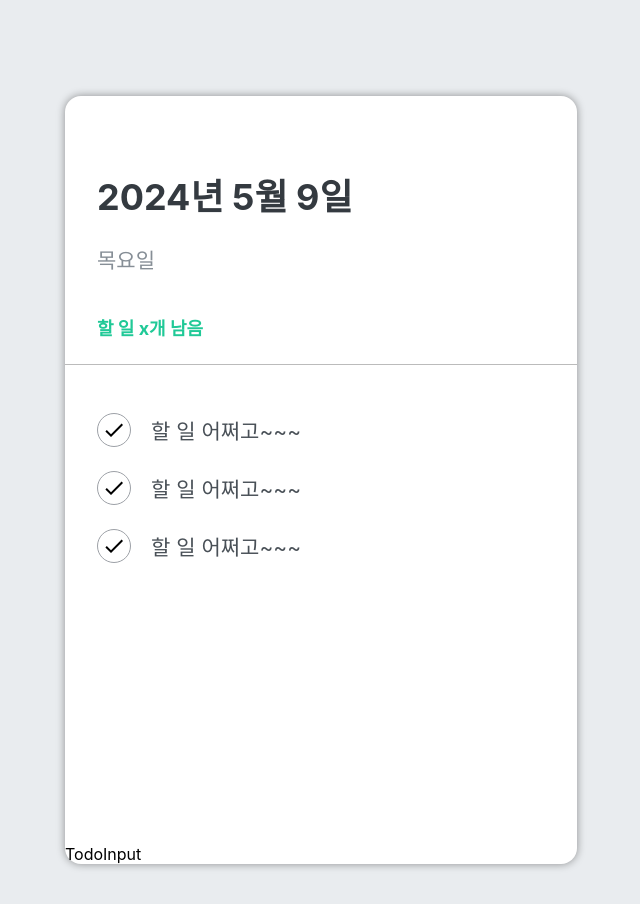
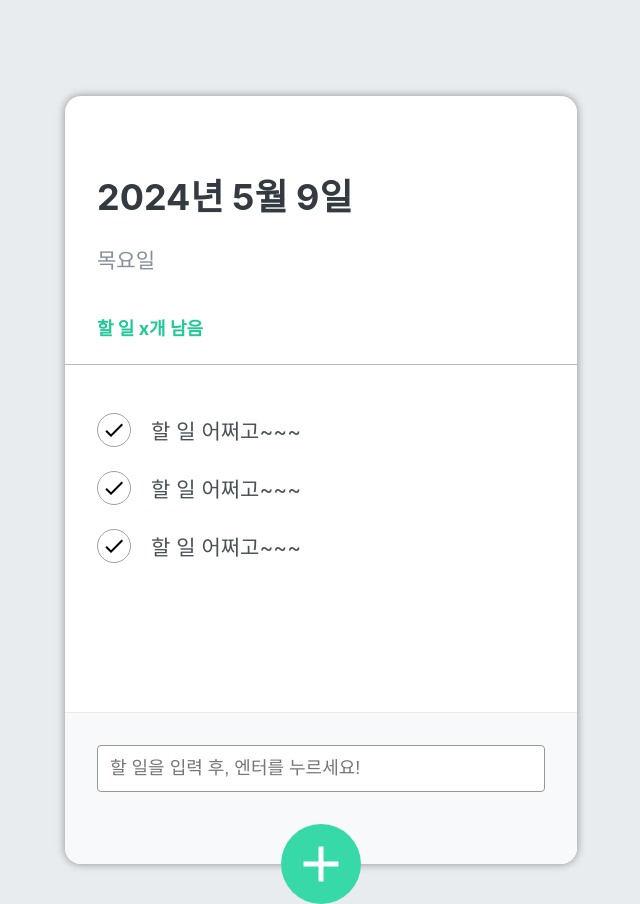
Before and after one commit to jaehyeok7633/react-todo-app, a React (Create React App) app: page / in a window 1280 px wide. Shown: the whole page, without its empty margins (319-959 px from the left). Built offline with nearby package versions, Linux system fonts and the light colour scheme.

Commit message:
기본 구조 및 scss 적용 완료

```diff
--- a/src/components/TodoInput.js
+++ b/src/components/TodoInput.js
@@ -1,7 +1,24 @@
 import React from 'react';
+import '../scss/TodoInput.scss';
+import { MdAdd } from 'react-icons/md';
 
 const TodoInput = () => {
-  return <div>TodoInput</div>;
+  return (
+    <>
+      <div className='form-wrapper'>
+        <form className='insert-form'>
+          <input
+            type='text'
+            placeholder='할 일을 입력 후, 엔터를 누르세요!'
+          />
+        </form>
+      </div>
+
+      <button className='insert-btn'>
+        <MdAdd />
+      </button>
+    </>
+  );
 };
 
 export default TodoInput;
--- a/src/components/TodoItem.js
+++ b/src/components/TodoItem.js
@@ -1,5 +1,5 @@
 import React from 'react';
-import '../scss/todoItem.scss';
+import '../scss/TodoItem.scss';
 import { MdDelete, MdDone } from 'react-icons/md';
 
 const TodoItem = () => {
```
